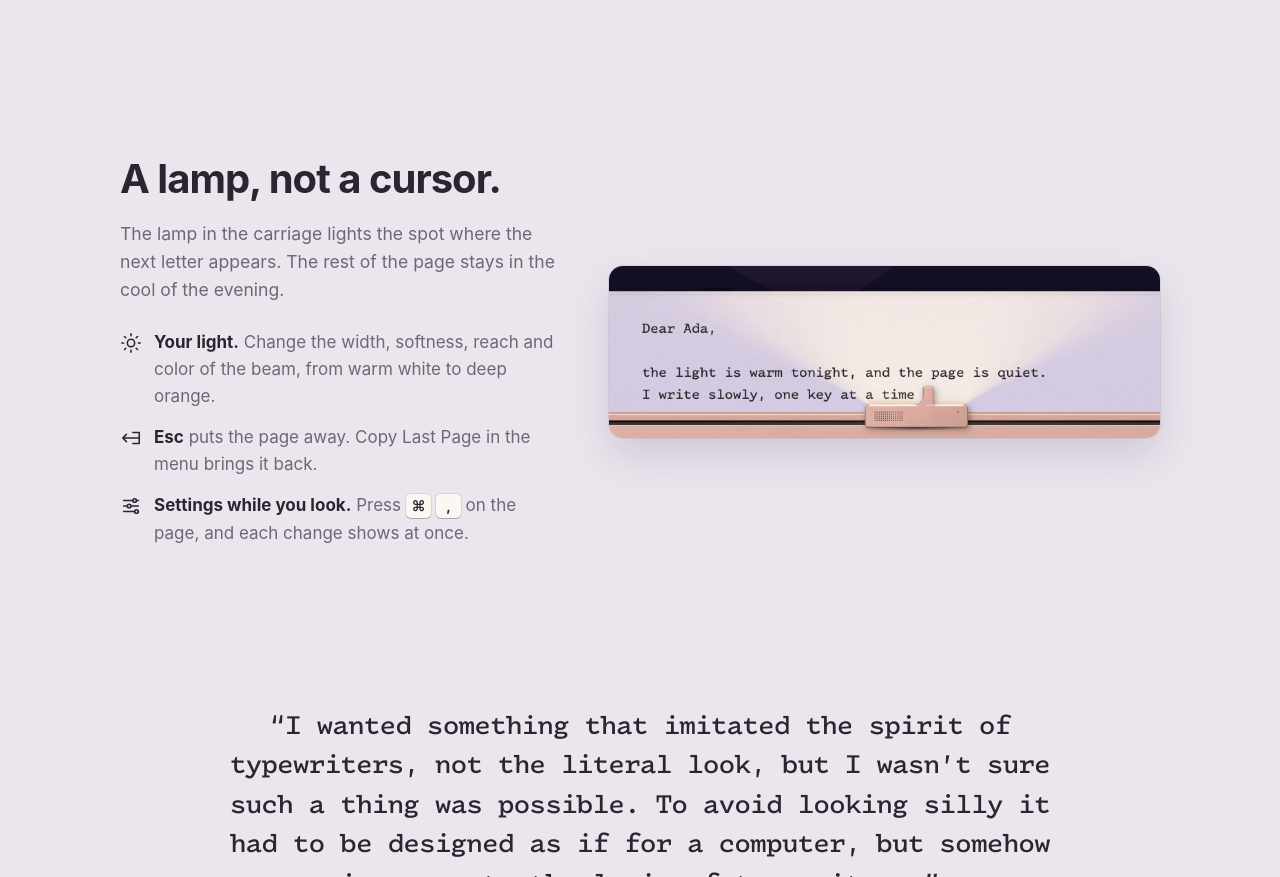
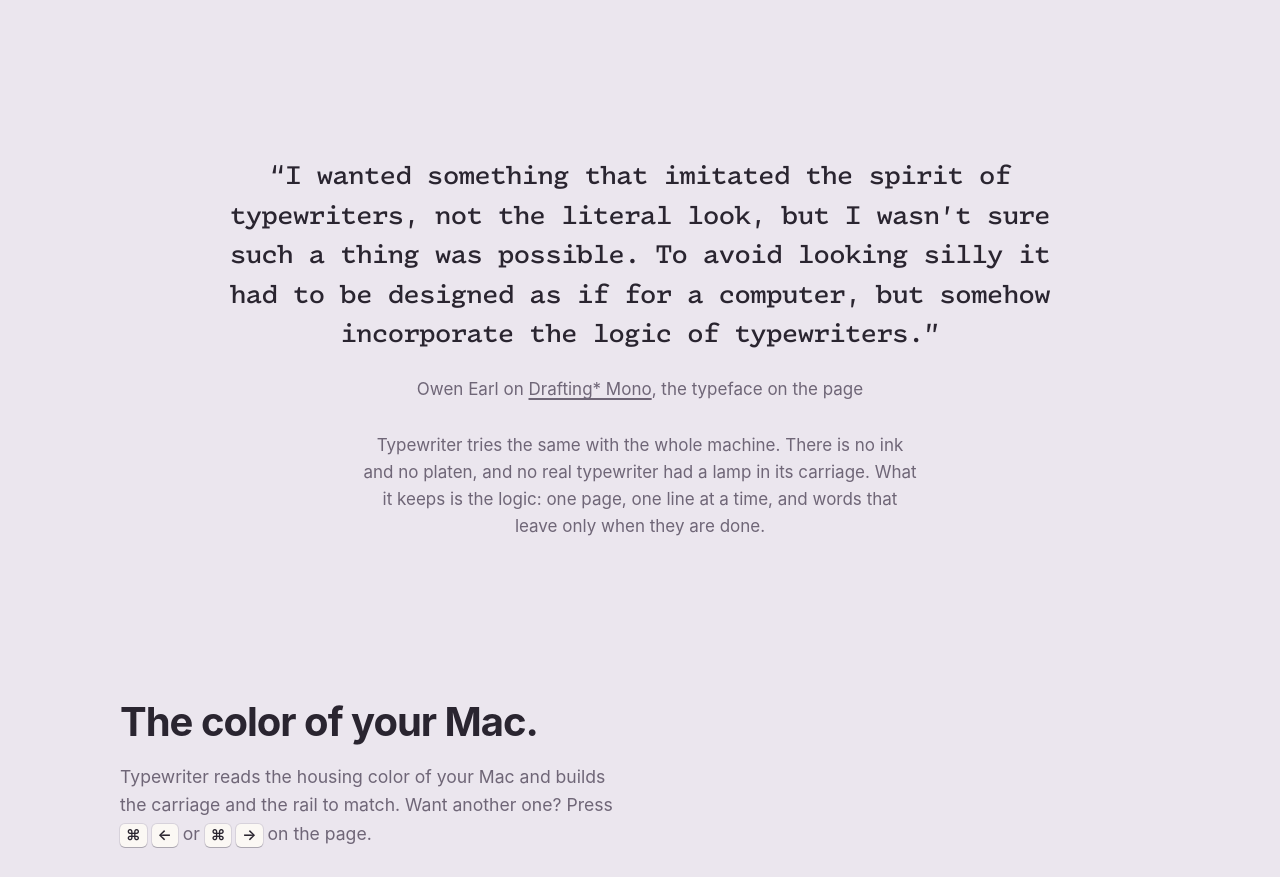
Before and after one commit to fgnass/typewriter, a plain HTML site: page docs/index.html in a window 1280 px wide. Shown: the part 1871-2748 px from the top of the page. Drawn offline with Linux system fonts and the light colour scheme.

Commit message:
docs(website): remove the 'A lamp, not a cursor.' section

```diff
--- a/docs/index.html
+++ b/docs/index.html
@@ -122,16 +122,6 @@
   .keys .typed::after { content: ""; display: inline-block; width: 2px; height: 1.1em; background: var(--ink); margin-left: 3px; vertical-align: -0.2em; animation: blink 1.1s steps(1) infinite; }
   @keyframes blink { 50% { opacity: 0; } }
 
-  /* ── Detail ── */
-  .detail { display: grid; grid-template-columns: 1fr 1.25fr; gap: 48px; align-items: center; }
-  .detail .pic { border-radius: 14px; overflow: hidden; box-shadow: 0 0 0 1px rgba(42, 37, 48, 0.08), 0 18px 44px rgba(60, 40, 80, 0.16); }
-  .detail .pic img { display: block; width: 100%; height: auto; }
-  .points { list-style: none; margin-top: 24px; display: grid; gap: 14px; }
-  .points li { display: flex; gap: 12px; }
-  .points svg { width: 22px; height: 22px; flex: none; margin-top: 3px; fill: none; stroke: currentColor; stroke-width: 1.7; stroke-linecap: round; stroke-linejoin: round; }
-  .points b { font-weight: 650; }
-  .points span { color: var(--muted); }
-
   /* ── Colors ── */
   .screens { position: relative; }
   .screens img { position: absolute; inset: 0; opacity: 0; transition: opacity 0.7s; }
@@ -201,7 +191,7 @@
   footer .tm { margin-top: 6px; font-size: 0.8rem; }
 
   @media (max-width: 860px) {
-    .steps, .usps, .detail { grid-template-columns: 1fr; }
+    .steps, .usps { grid-template-columns: 1fr; }
     .sounds { grid-template-columns: repeat(2, 1fr); }
     section { padding: 56px 0; }
     .band { padding: 60px 16px; }
@@ -245,19 +235,6 @@
         <p>The page closes and the text goes into the field you came from: a chat, a mail, the Terminal, the address bar. If there was no field, it goes to the clipboard.</p>
       </div>
     </div>
-  </section>
-
-  <section class="detail">
-    <div>
-      <h2>A lamp, not a cursor.</h2>
-      <p class="lead">The lamp in the carriage lights the spot where the next letter appears. The rest of the page stays in the cool of the evening.</p>
-      <ul class="points">
-        <li><svg viewBox="0 0 24 24"><circle cx="12" cy="12" r="4"/><path d="M12 2v2M12 20v2M4.9 4.9l1.4 1.4M17.7 17.7l1.4 1.4M2 12h2M20 12h2M4.9 19.1l1.4-1.4M17.7 6.3l1.4-1.4"/></svg><div><b>Your light.</b> <span>Change the width, softness, reach and color of the beam, from warm white to deep orange.</span></div></li>
-        <li><svg viewBox="0 0 24 24"><path d="M3 12h18M3 12l4-4M3 12l4 4"/><path d="M14 6h7v12h-7"/></svg><div><b>Esc</b> <span>puts the page away. Copy Last Page in the menu brings it back.</span></div></li>
-        <li><svg viewBox="0 0 24 24"><path d="M4 6h10M18 6h2M4 12h4M12 12h8M4 18h12M20 18h0"/><circle cx="16" cy="6" r="2"/><circle cx="10" cy="12" r="2"/><circle cx="18" cy="18" r="2"/></svg><div><b>Settings while you look.</b> <span>Press <kbd>⌘</kbd> <kbd>,</kbd> on the page, and each change shows at once.</span></div></li>
-      </ul>
-    </div>
-    <div class="pic"><img src="img/detail.jpg" width="1600" height="500" alt="Close-up: the carriage stops right after the last letter, and its light spreads over the line."></div>
   </section>
 
   <section>
```
Also changed, not shown: docs/img/detail.jpg (deleted).
